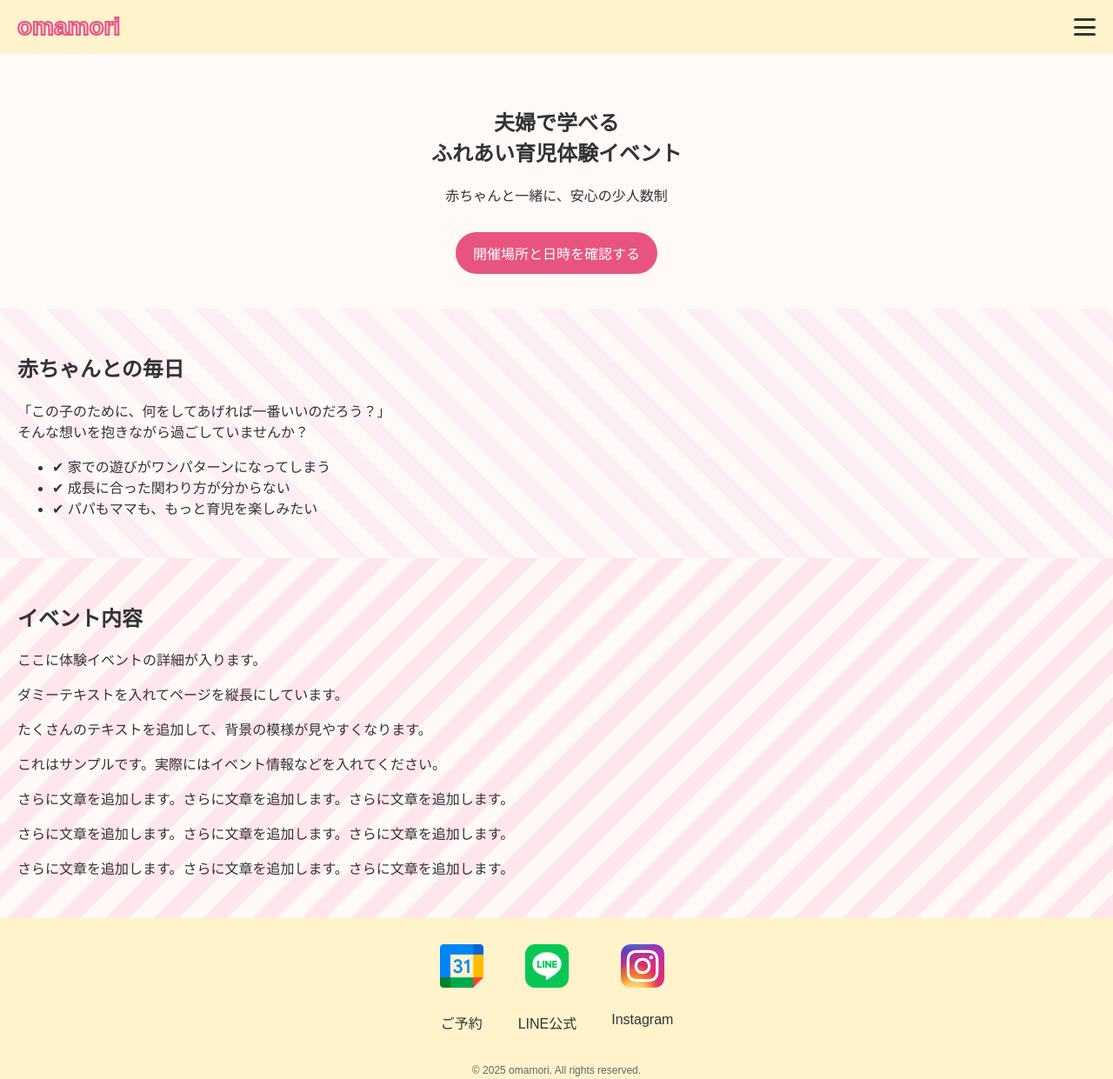
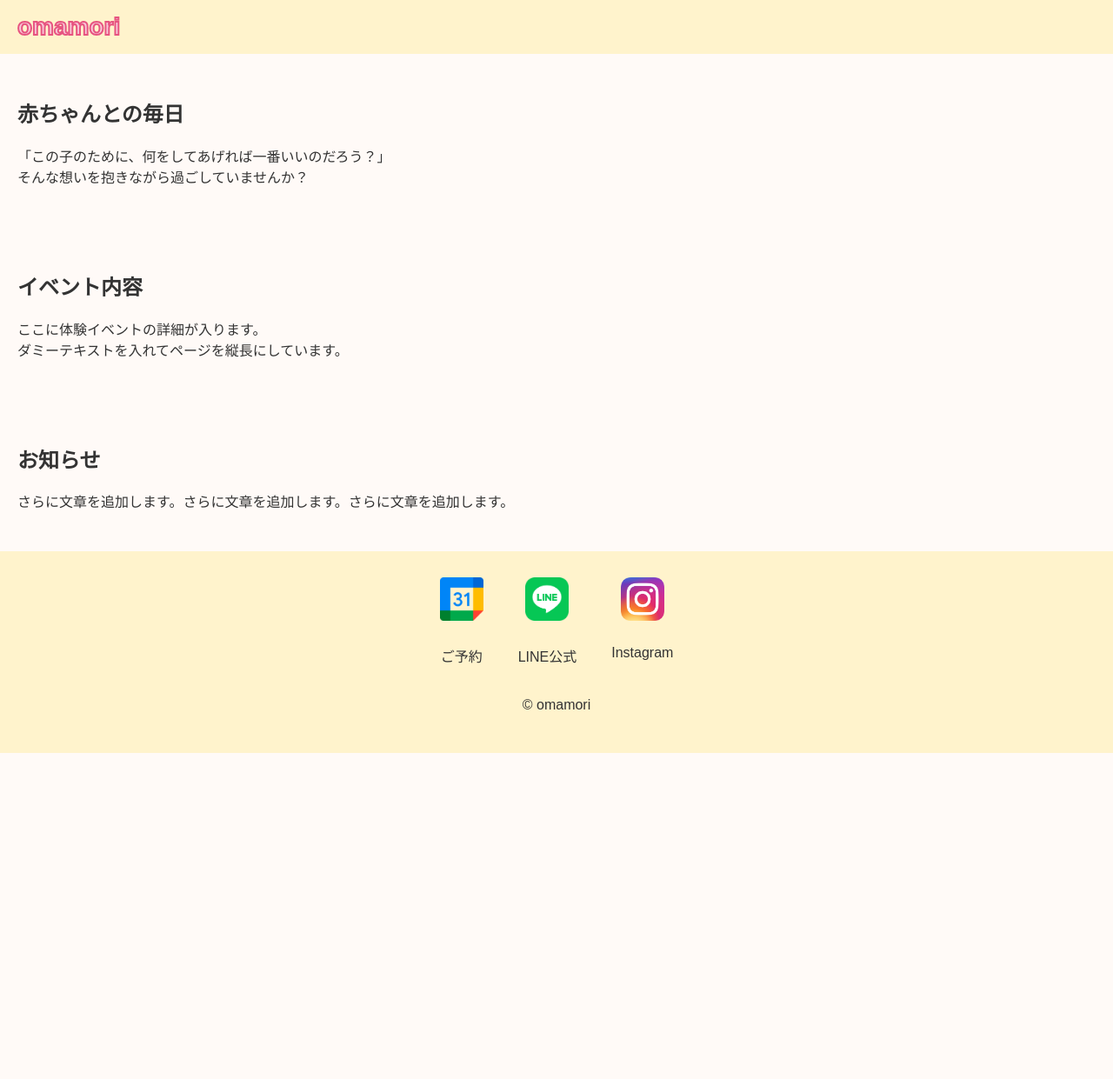
Before and after one commit to miyagi-babymassage/miyagi-babymassage.github.io, a plain HTML site: page index.html in a window 1280 px wide. Shown: the top 1241 px of the page at 87% size. After the commit the page ends 866 px from the top, so only its background shows below. Drawn offline with Linux system fonts and the light colour scheme.

Commit message:
Update index.html

```diff
--- a/index.html
+++ b/index.html
@@ -10,11 +10,7 @@
   <!-- ヘッダー -->
   <header class="header">
     <div class="logo">omamori</div>
-    <div class="menu-toggle" id="menuToggle">
-      <span></span>
-      <span></span>
-      <span></span>
-    </div>
+    <div class="menu-toggle" id="menuToggle"></div>
     <nav class="nav" id="navMenu">
       <ul>
         <li><a href="#">ホーム</a></li>
@@ -25,41 +21,28 @@
         <li><a href="#">お問い合わせ</a></li>
       </ul>
       <div class="menu-footer">
-        <a href="#"><img src="images/calendar.png" alt="予約" class="menu-icon"> ご予約</a>
-        <a href="#"><img src="images/line.png" alt="LINE" class="menu-icon"> LINE公式</a>
-        <a href="#"><img src="images/instagram.png" alt="Instagram" class="menu-icon"> Instagram</a>
+        <a href="#"><img src="images/calendar.png" alt="予約"> ご予約</a>
+        <a href="#"><img src="images/line.png" alt="LINE"> LINE公式</a>
+        <a href="#"><img src="images/instagram.png" alt="Instagram"> Instagram</a>
       </div>
     </nav>
   </header>
 
-  <!-- ヒーロー -->
+  <!-- 本文 -->
   <main>
-    <section class="hero">
-      <h1>夫婦で学べる<br>ふれあい育児体験イベント</h1>
-      <p>赤ちゃんと一緒に、安心の少人数制</p>
-      <a href="#" class="btn">開催場所と日時を確認する</a>
-    </section>
-
-    <!-- コンテンツ -->
-    <section class="content pattern1">
+    <section class="content dot">
       <h2>赤ちゃんとの毎日</h2>
       <p>「この子のために、何をしてあげれば一番いいのだろう？」<br>
       そんな想いを抱きながら過ごしていませんか？</p>
-      <ul>
-        <li>✔ 家での遊びがワンパターンになってしまう</li>
-        <li>✔ 成長に合った関わり方が分からない</li>
-        <li>✔ パパもママも、もっと育児を楽しみたい</li>
-      </ul>
     </section>
 
-    <section class="content pattern2">
+    <section class="content stripe">
       <h2>イベント内容</h2>
-      <p>ここに体験イベントの詳細が入ります。</p>
-      <p>ダミーテキストを入れてページを縦長にしています。</p>
-      <p>たくさんのテキストを追加して、背景の模様が見やすくなります。</p>
-      <p>これはサンプルです。実際にはイベント情報などを入れてください。</p>
-      <p>さらに文章を追加します。さらに文章を追加します。さらに文章を追加します。</p>
-      <p>さらに文章を追加します。さらに文章を追加します。さらに文章を追加します。</p>
+      <p>ここに体験イベントの詳細が入ります。<br>ダミーテキストを入れてページを縦長にしています。</p>
+    </section>
+
+    <section class="content flower">
+      <h2>お知らせ</h2>
       <p>さらに文章を追加します。さらに文章を追加します。さらに文章を追加します。</p>
     </section>
   </main>
@@ -67,21 +50,11 @@
   <!-- フッター -->
   <footer>
     <div class="footer-icons">
-      <div>
-        <img src="images/calendar.png" alt="予約">
-        <p>ご予約</p>
-      </div>
-      <div>
-        <img src="images/line.png" alt="LINE">
-        <p>LINE公式</p>
-      </div>
-      <div>
-        <img src="images/instagram.png" alt="Instagram">
-        <p>Instagram</p>
-      </div>
+      <div><img src="images/calendar.png" alt="予約"><p>ご予約</p></div>
+      <div><img src="images/line.png" alt="LINE"><p>LINE公式</p></div>
+      <div><img src="images/instagram.png" alt="Instagram"><p>Instagram</p></div>
     </div>
-    <p class="footer-copy">© 2025 omamori. All rights reserved.</p>
-    <p class="footer-info">運営会社名｜プライバシーポリシー｜利用規約</p>
+    <p class="copyright">© omamori</p>
   </footer>
 
   <script src="script.js"></script>
```
